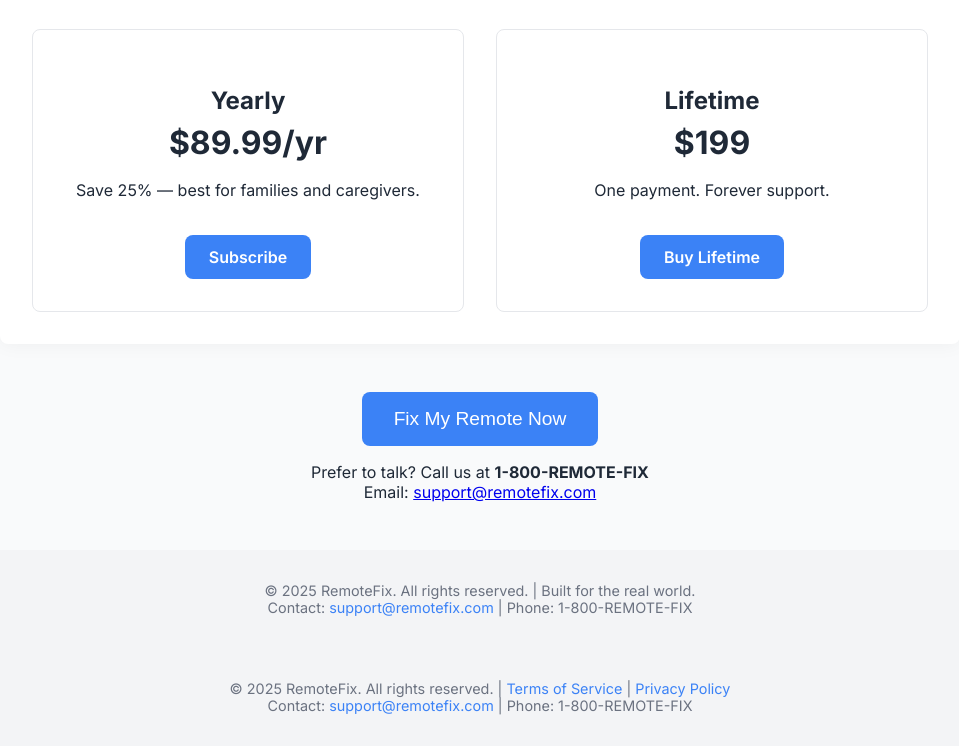
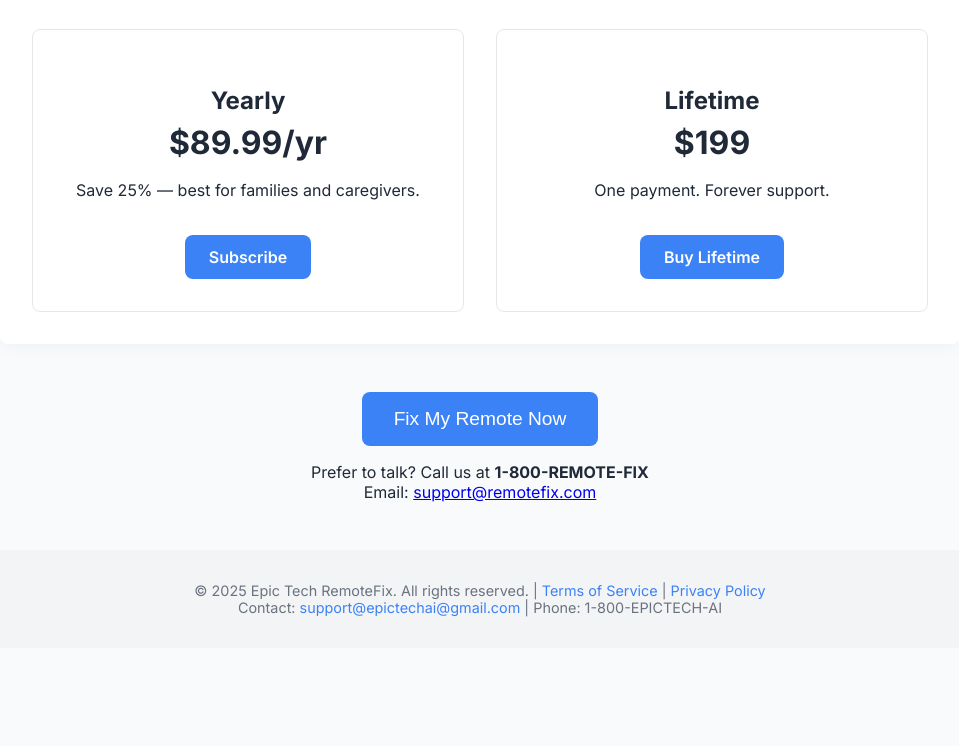
Before and after one commit to Sm0k367/remote-rescue, a plain HTML site: page index.html in a window 1280 px wide. Shown: the part 1900-2646 px from the top of the page, without its empty margins (160-1119 px from the left). After the commit the page ends 2548 px from the top, so only its background shows below. Drawn offline with Linux system fonts and the light colour scheme; a script that the page names is missing.

Commit message:
Update index.html

```diff
--- a/index.html
+++ b/index.html
@@ -194,11 +194,6 @@
 
 </div>
 
-<footer>
-  &copy; 2025 RemoteFix. All rights reserved. | Built for the real world.<br>
-  Contact: <a href="mailto:support@remotefix.com">support@remotefix.com</a> | Phone: 1-800-REMOTE-FIX
-</footer>
-
 <!-- Intercom Loader -->
 <script>
 (function(){
@@ -223,10 +218,10 @@
 })();
 </script>
 <footer>
-  &copy; 2025 RemoteFix. All rights reserved. |
+  &copy; 2025 Epic Tech RemoteFix. All rights reserved. |
   <a href="/terms.html">Terms of Service</a> |
   <a href="/privacy.html">Privacy Policy</a><br>
-  Contact: <a href="mailto:support@remotefix.com">support@remotefix.com</a> | Phone: 1-800-REMOTE-FIX
+  Contact: <a href="mailto:support@epictechai@gmail.com">support@epictechai@gmail.com</a> | Phone: 1-800-EPICTECH-AI
 </footer>
 </body>
 </html>
```
